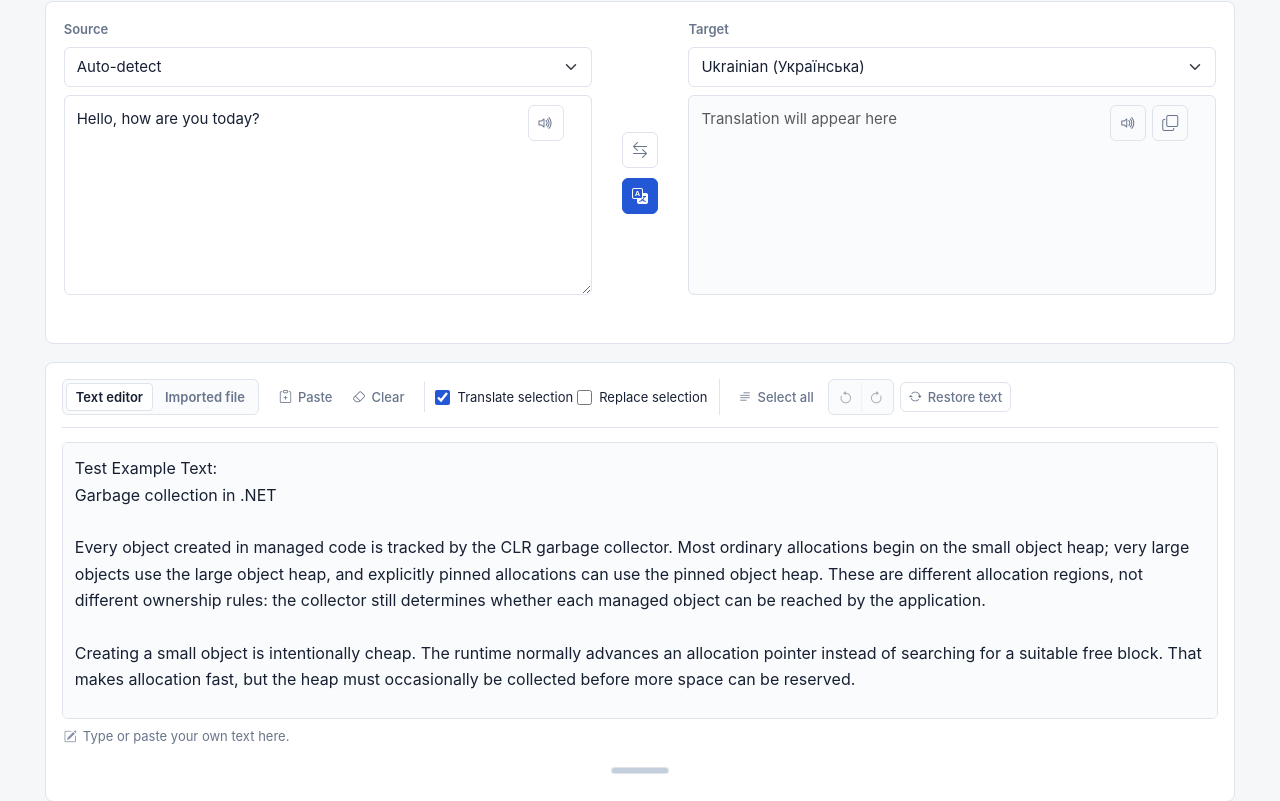
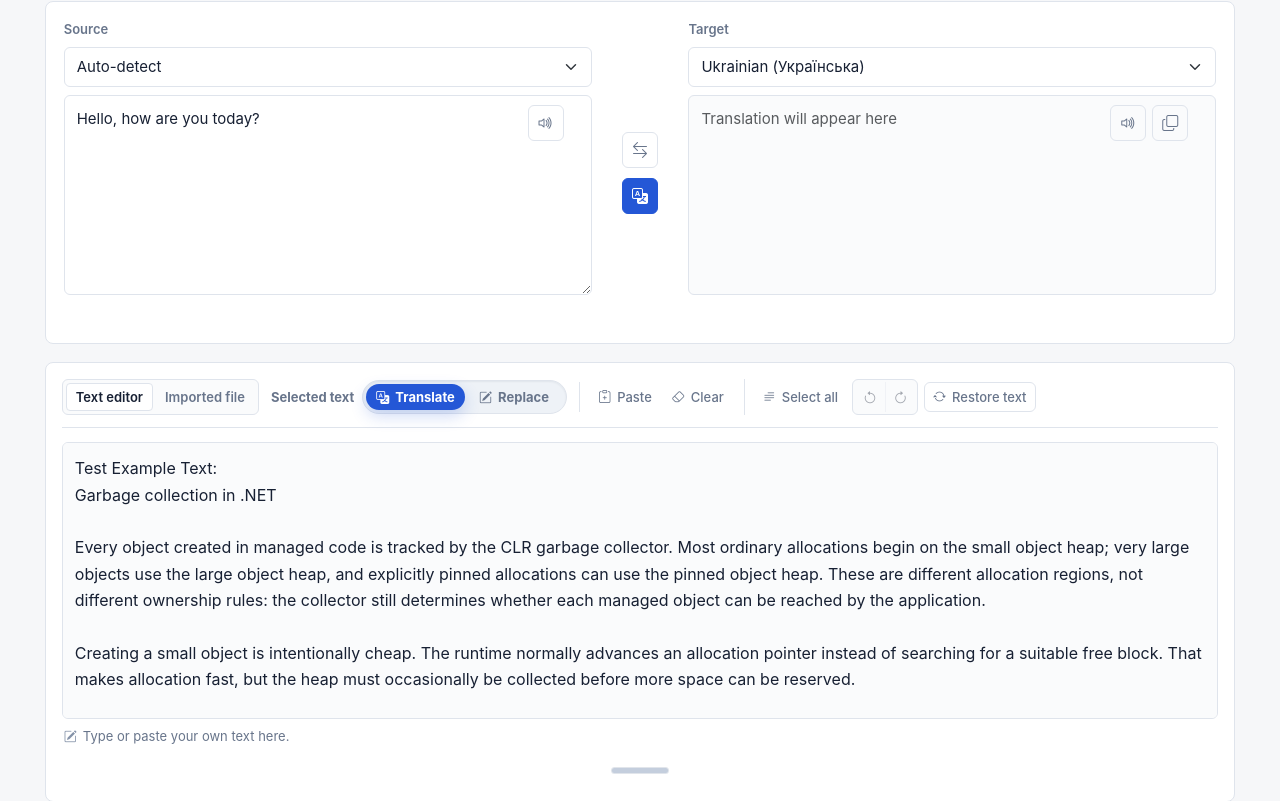
Before and after one commit to GarbageCollectorHub/azure-translator-workspace, an ASP.NET Core app: page /Translator in a window 1280 px wide. Shown: the part 96-897 px from the top of the page. Run offline with ASP.NET Core 8, Linux system fonts and the light colour scheme; some libraries are stand-ins or nearby versions.

Commit message:
switcher for selected text actions

```diff
--- a/Views/Translator/Index.cshtml
+++ b/Views/Translator/Index.cshtml
@@ -216,6 +216,25 @@ GC releases managed memory. It does not close file handles, database connections
                 </div>
 
                 <div class="panel-controls" aria-label="Editor controls">
+                    <div class="toolbar-group toolbar-group--selection" aria-label="Selected text action">
+                        <span class="selection-mode-label">
+                            <span>Selected text</span>
+                        </span>
+                        <span class="visually-hidden" id="selection-mode-label">Selected text action</span>
+                        <div class="selection-mode-switch" role="radiogroup" aria-labelledby="selection-mode-label">
+                            <input class="selection-mode-input visually-hidden" type="radio" name="selection-mode" id="translate-selected" value="translate" checked>
+                            <input class="selection-mode-input visually-hidden" type="radio" name="selection-mode" id="replace-selected" value="replace">
+                            <span class="selection-mode-indicator" aria-hidden="true"></span>
+                            <label class="selection-mode-option" for="translate-selected" title="Show selected text translation in a floating panel">
+                                <i class="bi bi-translate" aria-hidden="true"></i>
+                                <span>Translate</span>
+                            </label>
+                            <label class="selection-mode-option" for="replace-selected" title="Replace selected text with translation">
+                                <i class="bi bi-pencil-square" aria-hidden="true"></i>
+                                <span>Replace</span>
+                            </label>
+                        </div>
+                    </div>
                     <div class="toolbar-group">
                         <button id="paste-text" class="btn toolbar-command-button" type="button" title="Paste text from clipboard" aria-label="Paste text from clipboard">
                             <i class="bi bi-clipboard-plus"></i>
@@ -225,16 +244,6 @@ GC releases managed memory. It does not close file handles, database connections
                             <i class="bi bi-eraser"></i>
                             <span>Clear</span>
                         </button>
-                    </div>
-                    <div class="toolbar-group toolbar-group--selection">
-                        <label class="toolbar-toggle" for="translate-selected">
-                            <input type="checkbox" id="translate-selected" checked>
-                            <span>Translate selection</span>
-                        </label>
-                        <label class="toolbar-toggle" for="replace-selected">
-                            <input type="checkbox" id="replace-selected">
-                            <span>Replace selection</span>
-                        </label>
                     </div>
                     <div class="toolbar-group toolbar-group--actions" aria-label="Text actions">
                         <button id="select-all-text" class="btn toolbar-command-button" type="button" title="Select all text in the current section" aria-label="Select all text in the current section">
--- a/wwwroot/css/site.css
+++ b/wwwroot/css/site.css
@@ -457,23 +457,98 @@ textarea:focus-visible {
   opacity: 0.38;
 }
 
-.toolbar-toggle {
+.toolbar-group--selection {
+  min-height: 34px;
+  gap: 8px;
+  padding: 0;
+  border: 0;
+  background: transparent;
+}
+
+.selection-mode-label {
   display: inline-flex;
-  min-height: 30px;
-  align-items: center;
-  gap: 7px;
+  align-items: center;
+  color: var(--muted);
+  font-size: 0.8125rem;
+  font-weight: 650;
+  letter-spacing: 0;
+  white-space: nowrap;
+}
+
+.selection-mode-switch {
+  position: relative;
+  display: grid;
+  min-width: 196px;
+  min-height: 32px;
+  grid-template-columns: repeat(2, minmax(92px, 1fr));
+  align-items: center;
+  padding: 3px;
+  border: 1px solid var(--border);
+  border-radius: 999px;
+  background: #eef2f7;
+  box-shadow: inset 0 1px 2px rgba(23, 32, 51, 0.06);
+}
+
+.selection-mode-indicator {
+  position: absolute;
+  top: 3px;
+  bottom: 3px;
+  left: 3px;
+  width: calc((100% - 6px) / 2);
+  border-radius: 999px;
+  background: var(--primary);
+  box-shadow: 0 6px 16px rgba(36, 87, 214, 0.22);
+  transition: transform 0.18s ease;
+}
+
+.selection-mode-option {
+  position: relative;
+  z-index: 1;
+  display: inline-flex;
+  min-height: 26px;
+  align-items: center;
+  justify-content: center;
+  gap: 6px;
   margin: 0;
-  color: var(--text);
+  padding: 0 10px;
+  border: 0;
+  border-radius: 999px;
+  color: var(--muted);
   cursor: pointer;
   font-size: 0.8125rem;
+  font-weight: 650;
+  line-height: 1.1;
   white-space: nowrap;
-}
-
-.toolbar-toggle input {
-  width: 15px;
-  height: 15px;
-  margin: 0;
-  accent-color: var(--primary);
+  transition: color 0.15s ease;
+}
+
+.selection-mode-option:hover {
+  color: var(--text);
+}
+
+.selection-mode-option i {
+  color: currentColor;
+  font-size: 0.8125rem;
+}
+
+#replace-selected:checked ~ .selection-mode-indicator {
+  transform: translateX(100%);
+}
+
+#translate-selected:checked ~ label[for="translate-selected"],
+#replace-selected:checked ~ label[for="replace-selected"] {
+  color: #fff;
+}
+
+#translate-selected:checked ~ label[for="translate-selected"]:hover,
+#replace-selected:checked ~ label[for="replace-selected"]:hover {
+  color: #fff;
+}
+
+#translate-selected:focus-visible ~ label[for="translate-selected"],
+#replace-selected:focus-visible ~ label[for="replace-selected"] {
+  outline: 2px solid rgba(36, 87, 214, 0.28);
+  outline-offset: 2px;
 }
 
 .selection-status {
@@ -1499,8 +1574,14 @@ body.is-resizing-workspace * {
   }
 
   .toolbar-group--selection {
-    order: 3;
+    order: -1;
     width: 100%;
+    justify-content: space-between;
+  }
+
+  .toolbar-group--selection .selection-mode-switch {
+    flex: 1 1 auto;
+    min-width: 0;
   }
 
   .selection-status {
--- a/wwwroot/js/translator/index.js
+++ b/wwwroot/js/translator/index.js
@@ -872,7 +872,8 @@ const pageConfig = readTranslatorPageConfig();
 
     async function translateSelection(force = false) {
         const textArea = activeTextArea();
-        if (!translateSelected.checked || (!force && document.activeElement !== textArea)) {
+        const shouldReplaceSelection = replaceSelected.checked;
+        if ((!translateSelected.checked && !shouldReplaceSelection) || (!force && document.activeElement !== textArea)) {
             return;
         }
 
@@ -890,7 +891,7 @@ const pageConfig = readTranslatorPageConfig();
             return;
         }
 
-        const selectionKey = `${activeWorkspace}:${start}:${end}:${selectedText}:${sourceLanguage.value}:${targetLanguage.value}:${replaceSelected.checked}`;
+        const selectionKey = `${activeWorkspace}:${start}:${end}:${selectedText}:${sourceLanguage.value}:${targetLanguage.value}:${shouldReplaceSelection}`;
         if (selectionKey === lastSelectionKey) {
             return;
         }
@@ -901,7 +902,7 @@ const pageConfig = readTranslatorPageConfig();
         try {
             const result = await requestTranslation(selectedText, 'selection');
             const output = result.text;
-            if (replaceSelected.checked) {
+            if (shouldReplaceSelection) {
                 const beforeText = textArea.value;
                 const leadingWhitespace = selection.match(/^\s*/)?.[0] ?? '';
                 const trailingWhitespace = selection.match(/\s*$/)?.[0] ?? '';
@@ -929,6 +930,11 @@ const pageConfig = readTranslatorPageConfig();
     function scheduleSelectionTranslation() {
         clearTimeout(selectionTimer);
         selectionTimer = window.setTimeout(() => translateSelection(), 650);
+    }
+
+    function handleSelectionModeChange() {
+        resetSelectionState();
+        hideSelectionTranslationPanel();
     }
 
     function resetSelectionState() {
@@ -2004,6 +2010,8 @@ const pageConfig = readTranslatorPageConfig();
 
     pasteText.addEventListener('click', pasteFromClipboard);
     clearText.addEventListener('click', clearCurrentText);
+    translateSelected.addEventListener('change', handleSelectionModeChange);
+    replaceSelected.addEventListener('change', handleSelectionModeChange);
     resetSample.addEventListener('click', () => {
         sampleText.value = defaultSampleText;
         clearCurrentReplacementHistory();
```
